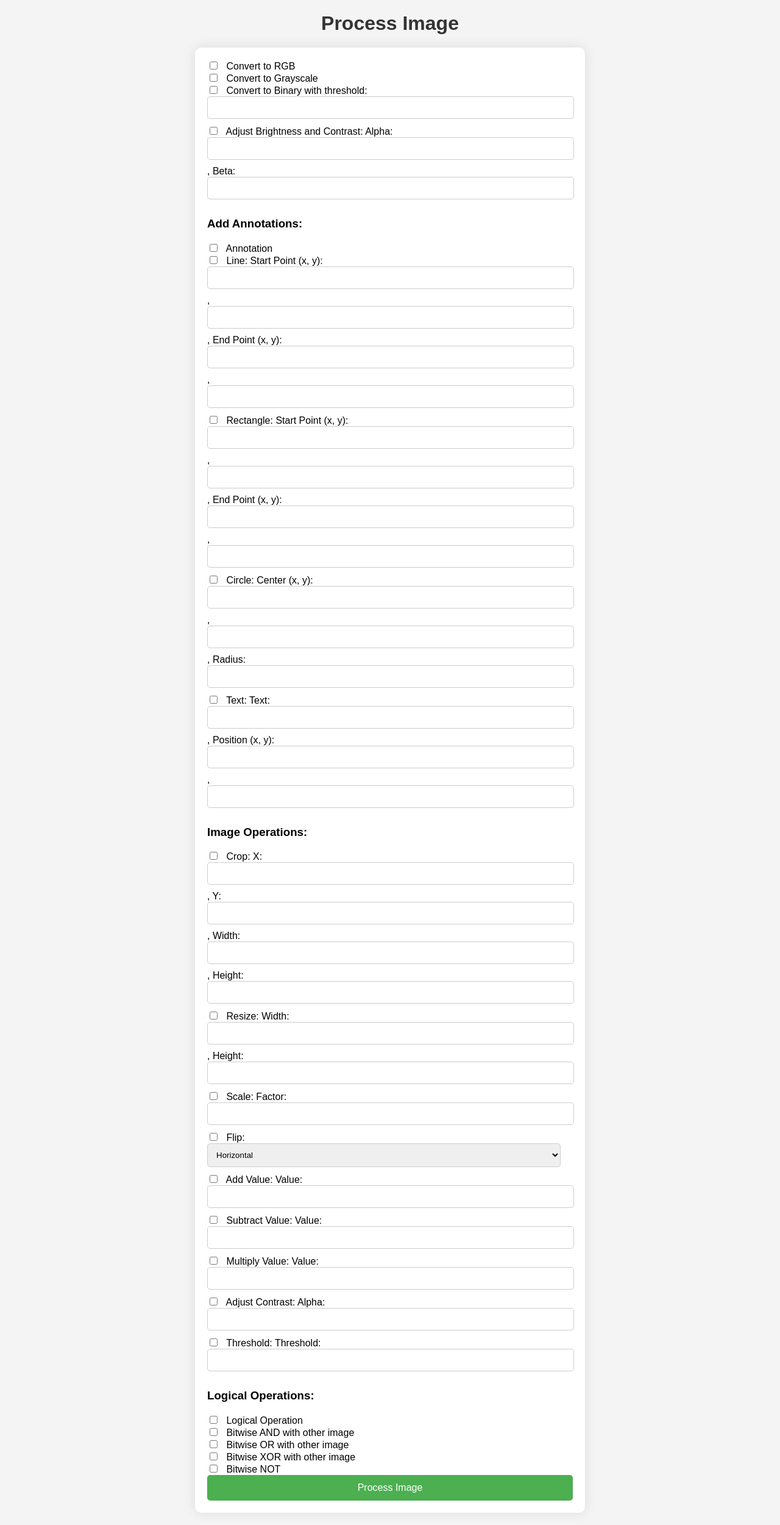
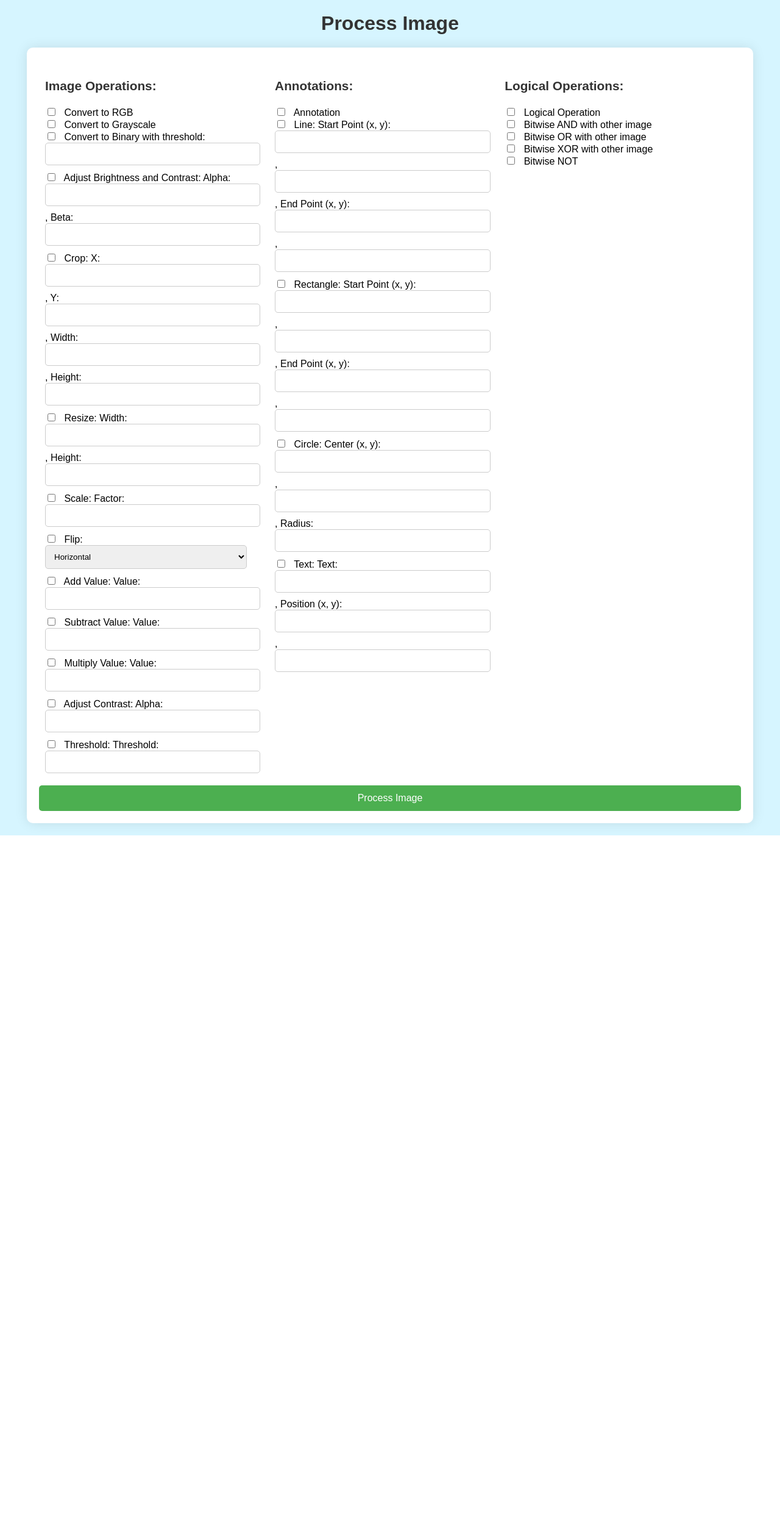
Before and after one commit to gauravkumarchaurasiya/ImagePro, a Flask app: page /process/1/1 in a window 1280 px wide. Shown: the whole page at 61% size. After the commit the page ends 1370 px from the top, so only its background shows below. Run offline with Flask 3, Linux system fonts and the light colour scheme.

Commit message:
added design

```diff
--- a/app.py
+++ b/app.py
@@ -185,15 +185,15 @@ def process_image(filename, filename2):
 
             print("Processed image saved")
 
-            return redirect(url_for('show_processed_image', filename='processed_' + filename))
+            return redirect(url_for('show_processed_image',filename=filename, filename2='processed_' + filename))
         except Exception as e:
             print("An error occurred during image processing:", e)
             return render_template('error.html', error=str(e))
     return render_template('process.html', filename=filename,filename2=filename2)
 
-@app.route('/show_processed/<filename>')
-def show_processed_image(filename):
-    return render_template('show_processed.html', filename=filename)
+@app.route('/show_processed/<filename>/<filename2>')
+def show_processed_image(filename,filename2):
+    return render_template('show_processed.html', filename=filename,filename2=filename2)
 
 if __name__ == '__main__':
     app.run(debug=True)
--- a/static/css/style.css
+++ b/static/css/style.css
@@ -12,7 +12,7 @@ h1 {
 }
 
 form {
-    max-width: 600px;
+    /* max-width: 600px; */
     margin: 20px auto;
     padding: 20px;
     background: #fff;
@@ -29,24 +29,11 @@ input[type="text"],
 select {
     margin-bottom: 10px;
     padding: 10px;
-    width: calc(100% - 20px);
+    width: calc(97% - 15px);
     border: 1px solid #ccc;
     border-radius: 5px;
 }
-/* .annotate {
 
-}
-
-.annotate input[type="number"],
-.annotate input[type="text"],
-.annotate select {
-
-    margin-bottom: 10px;
-    padding: 10px;
-    width: calc(40% - 10px);
-    border: 1px solid #ccc;
-    border-radius: 5px;
-} */
 
 input[type="submit"] {
     background-color: #4CAF50;
@@ -72,19 +59,39 @@ label {
 
 input[type="checkbox"] {
     margin-right: 10px;
+    font-size: 1.1rem;
+    font-weight: 100;
+
 }
 
 input[type="checkbox"]:checked {
     color: #4CAF50;
 }
 form {
-    max-width: 600px;
+    /* max-width: 600px; */
     margin: 20px auto;
     padding: 20px;
     background: #fff;
     border-radius: 10px;
     box-shadow: 0 0 20px rgba(0, 0, 0, 0.1);
 }
+#index{
+        max-width: 600px;
+        margin: 20px auto;
+        padding: 20px;
+        background: #fff;
+        border-radius: 10px;
+        box-shadow: 0 0 20px rgba(0, 0, 0, 0.1);
+    }
+#index input[type="file"] {
+        margin-bottom: 20px;
+        padding: 10px;
+        width: calc(100% - 20px);
+        border: 1px solid #ccc;
+        border-radius: 5px;
+
+    }
+
 
 form input[type="file"] {
     margin-bottom: 20px;
@@ -116,3 +123,57 @@ form input[type="submit"]:hover {
     margin-bottom: 130px;
    text-decoration: underline;
 }
+body {
+    font-family: Arial, sans-serif;
+    background-color: #ffecd6;
+    margin: 0;
+    padding: 0;
+}
+
+h1 {
+    text-align: center;
+    color: #333;
+    margin-top: 20px;
+}
+
+.form-container {
+    /* max-width: 600px; */
+    width: 90%;
+    margin: 20px auto;
+    padding: 20px;
+    background: #fff;
+    border-radius: 10px;
+    box-shadow: 0 0 20px rgba(0, 0, 0, 0.1);
+}
+
+.form-section {
+    margin: 10px;
+}
+
+.form-section h3 {
+    color: #333;
+    font-size: 1.3rem;
+}
+
+/* For small devices (phones, 576px and up) */
+@media (min-width: 576px) {
+    .form-section {
+        width: 100%;
+    }
+}
+
+/* For medium devices (tablets, 768px and up) */
+/* @media (min-width: 600px) {
+    .form-section {
+        width: 50%;
+        float: left;
+    }
+} */
+
+/* For large devices (desktops, 992px and up) */
+@media (min-width: 800px) {
+    .form-section {
+        width: 31%;
+        float: left;
+    }
+}
--- /dev/null
+++ b/static/javascript/index.js
@@ -0,0 +1,11 @@
+
+const colors = ['#ffecd6', '#d6f5ff', '#ffd6f5', '#f5ffd6', '#d6d6ff', '#ffd6d6'];
+
+function getRandomColor() {
+    return colors[Math.floor(Math.random() * colors.length)];
+}
+
+// Change background color on page load
+document.addEventListener('DOMContentLoaded', function() {
+    document.body.style.backgroundColor = getRandomColor();
+});
--- a/templates/index.html
+++ b/templates/index.html
@@ -10,11 +10,12 @@
 <body>
     <h1 class="title">IMAGE PROCESSING TOOL BY GAURAV KRC</h1>
     <h1>Upload Image</h1>
-    <form action="/upload" method="post" enctype="multipart/form-data">
+    <form action="/upload" method="post" enctype="multipart/form-data" id="index">
         <input type="file" name="file" accept="image/*">
-        <h2>Only for Logical Operations </h2>
+        <h3>Only for Logical Operations </h3>
         <input type="file" name="file2" accept="image/*">
         <input type="submit" value="Upload">
     </form>
+    <script src="{{ url_for('static', filename='javascript/index.js') }}"></script>
 </body>
 </html>
--- a/templates/process.html
+++ b/templates/process.html
@@ -1,4 +1,3 @@
-
 <!DOCTYPE html>
 <html lang="en">
 <head>
@@ -9,8 +8,10 @@
 </head>
 <body>
     <h1>Process Image</h1>
-    <form action="/process/{{ filename }}/{{ filename2 }}" method="post">
-        {% if 'rgb' in request.form %}
+    <form action="/process/{{ filename }}/{{ filename2 }}" method="post" class="form-container">
+        <div class="form-section">
+            <h3>Image Operations:</h3>
+            {% if 'rgb' in request.form %}
         <input type="checkbox" name="rgb" checked> Convert to RGB<br>
         {% else %}
         <input type="checkbox" name="rgb"> Convert to RGB<br>
@@ -36,8 +37,37 @@
         Alpha: <input type="number" name="alpha" step="0.1">,
         Beta: <input type="number" name="beta"><br>
         {% endif %}
-        <h3 class="annotate">Add Annotations:</h3>
-        {% if 'annotation' in request.form %}
+        <input type="checkbox" name="crop"> Crop:
+        X: <input type="number" name="crop_x">,
+        Y: <input type="number" name="crop_y">,
+        Width: <input type="number" name="crop_width">,
+        Height: <input type="number" name="crop_height"><br>
+        <input type="checkbox" name="resize"> Resize:
+        Width: <input type="number" name="resize_width">,
+        Height: <input type="number" name="resize_height"><br>
+        <input type="checkbox" name="scale"> Scale:
+        Factor: <input type="number" name="scale_factor" step="0.1"><br>
+        <input type="checkbox" name="flip"> Flip:
+        <select name="flip_direction">
+            <option value="0">Horizontal</option>
+            <option value="1">Vertical</option>
+            <option value="-1">Both</option>
+        </select><br>
+        <input type="checkbox" name="add"> Add Value:
+        Value: <input type="number" name="add_value"><br>
+        <input type="checkbox" name="subtract"> Subtract Value:
+        Value: <input type="number" name="subtract_value"><br>
+        <input type="checkbox" name="multiply"> Multiply Value:
+        Value: <input type="number" name="multiply_value"><br>
+        <input type="checkbox" name="contrast"> Adjust Contrast:
+        Alpha: <input type="number" name="contrast_alpha" step="0.1"><br>
+        <input type="checkbox" name="threshold"> Threshold:
+        Threshold: <input type="number" name="threshold_value"><br>
+
+        </div>
+        <div class="form-section">
+            <h3>Annotations:</h3>
+            {% if 'annotation' in request.form %}
         <input type="checkbox" name="annotation" checked> Annotation<br>
         {% else %}
         <input type="checkbox" name="annotation"> Annotation<br>
@@ -90,36 +120,10 @@
         Position (x, y): <input type="number" name="text_x">,
         <input type="number" name="text_y"><br>
         {% endif %}
-        <h3>Image Operations:</h3>
-        <input type="checkbox" name="crop"> Crop:
-        X: <input type="number" name="crop_x">,
-        Y: <input type="number" name="crop_y">,
-        Width: <input type="number" name="crop_width">,
-        Height: <input type="number" name="crop_height"><br>
-        <input type="checkbox" name="resize"> Resize:
-        Width: <input type="number" name="resize_width">,
-        Height: <input type="number" name="resize_height"><br>
-        <input type="checkbox" name="scale"> Scale:
-        Factor: <input type="number" name="scale_factor" step="0.1"><br>
-        <input type="checkbox" name="flip"> Flip:
-        <select name="flip_direction">
-            <option value="0">Horizontal</option>
-            <option value="1">Vertical</option>
-            <option value="-1">Both</option>
-        </select><br>
-        <input type="checkbox" name="add"> Add Value:
-        Value: <input type="number" name="add_value"><br>
-        <input type="checkbox" name="subtract"> Subtract Value:
-        Value: <input type="number" name="subtract_value"><br>
-        <input type="checkbox" name="multiply"> Multiply Value:
-        Value: <input type="number" name="multiply_value"><br>
-        <input type="checkbox" name="contrast"> Adjust Contrast:
-        Alpha: <input type="number" name="contrast_alpha" step="0.1"><br>
-        <input type="checkbox" name="threshold"> Threshold:
-        Threshold: <input type="number" name="threshold_value"><br>
-
-        <h3>Logical Operations:</h3>
-        {% if 'operation' in request.form %}
+        </div>
+        <div class="form-section">
+            <h3>Logical Operations:</h3>
+            {% if 'operation' in request.form %}
         <input type="checkbox" name="operation" checked> Logical Operation<br>
         {% else %}
         <input type="checkbox" name="operation"> Logical Operation<br>
@@ -129,8 +133,9 @@
         <input type="checkbox" name="bitwise_xor"> Bitwise XOR with other image<br>
         <input type="checkbox" name="bitwise_not"> Bitwise NOT<br>
 
-
+        </div>
         <input type="submit" value="Process Image">
     </form>
+    <script src="{{ url_for('static', filename='javascript/index.js') }}"></script>
 </body>
 </html>
```
Also changed, not shown: templates/show_processed.html (+61 -2 lines), static/uploads/processed_school.png (deleted), static/uploads/school.png (deleted), static/uploads/wlps.jpg (deleted), 1 other file.
